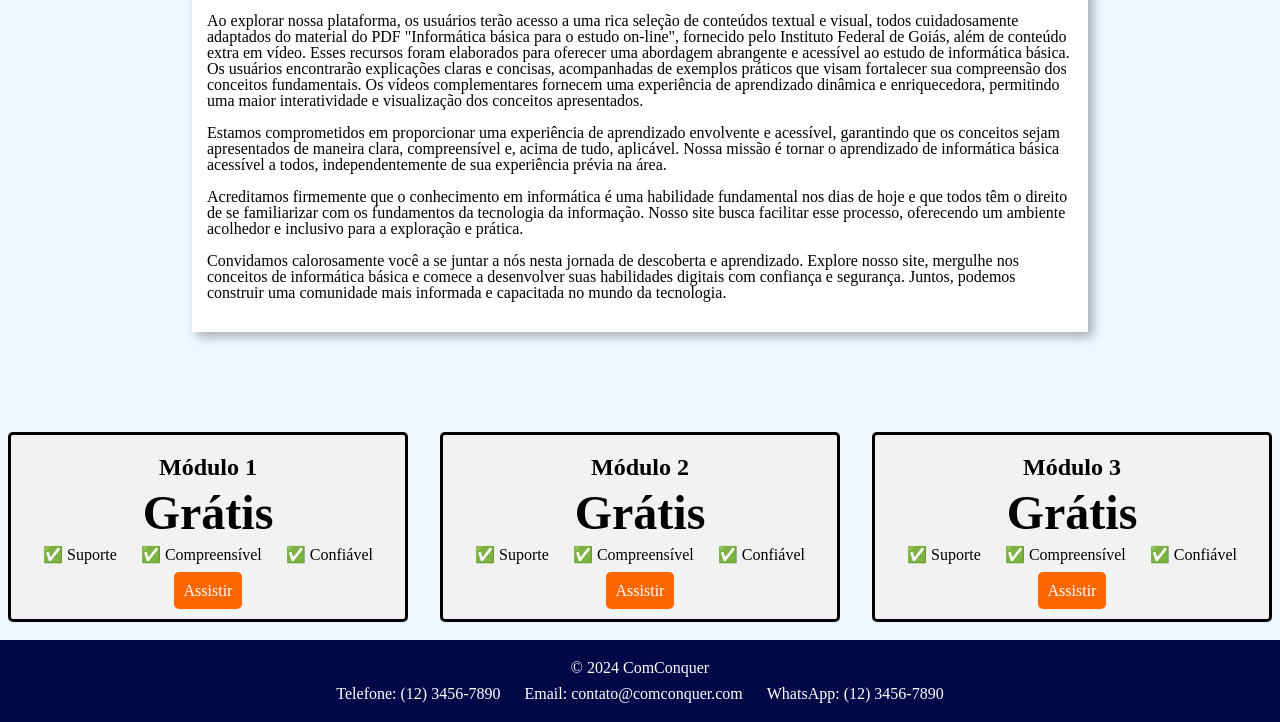
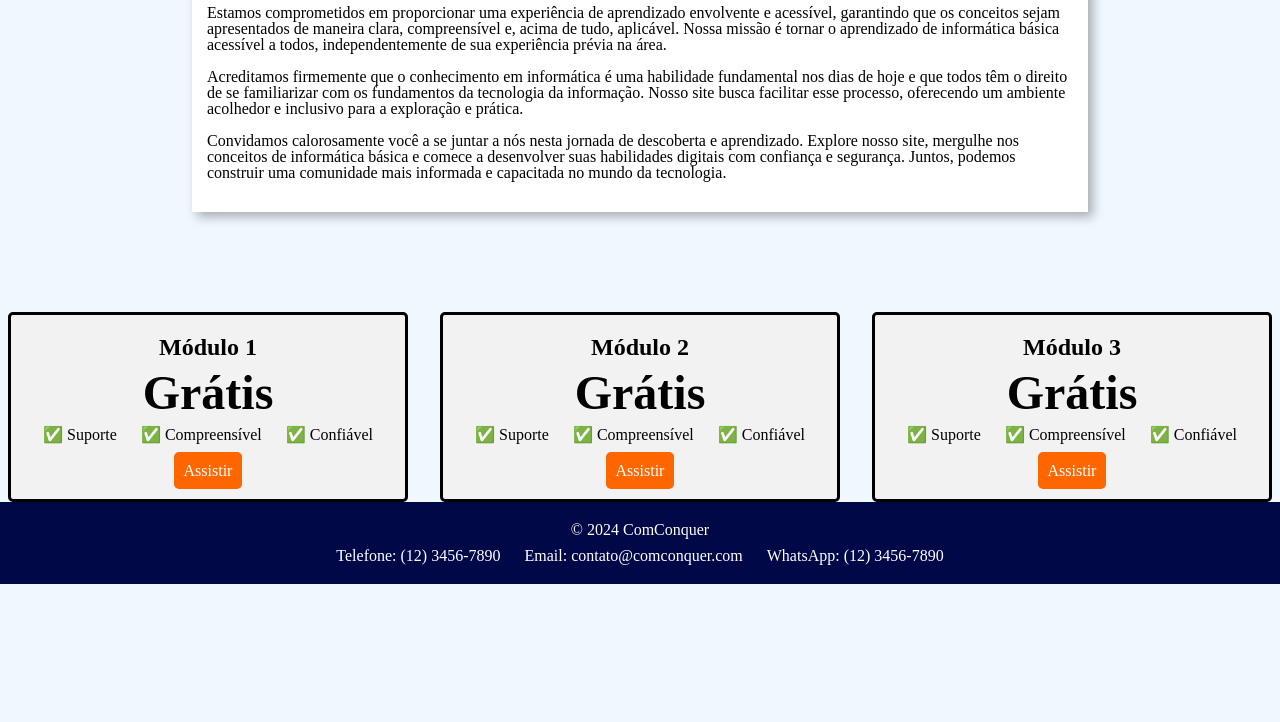
Before and after one commit to Projects-Facisa/ComConquer, a plain HTML site: page templates/index.html in a window 1280 px wide. Shown: the part 403-1125 px from the top of the page. After the commit the page ends 987 px from the top, so only its background shows below. Drawn offline with Linux system fonts and the light colour scheme.

Commit message:
fixed: some features in footer/page content still need repair

```diff
--- a/stylesheet/style.css
+++ b/stylesheet/style.css
@@ -14,11 +14,9 @@
 }
 html,
 body {
+  height: 100% !important;
   line-height: 1;
   background-color: var(--primary-color);
-  min-height: 100vh;
-  position: relative;
-  padding-top: 60px;
 }
 
 .course-container {
@@ -36,7 +34,6 @@ body {
   border: black solid 3px;
   border-radius: 5px;
   text-align: center;
-  margin-bottom: 100px;
 
 }
 
@@ -133,6 +130,10 @@ h1 {
   margin-bottom: 1em;
 }
 
+.page-container {
+  min-height: calc(100vh - 82px);
+}
+
 #contact-container {
   display: flex;
   justify-content: center;
@@ -187,14 +188,11 @@ h1 {
   color: #fff;
   text-align: center;
   padding: 20px;
-  position: absolute;
+  position: relative;
   bottom: 0;
   width: 100%;
 }
 
-.content {
-  padding-bottom: 60px; /* Ajuste conforme a altura do footer */
-}
 
 .contact-info {
   margin-top: 10px;
--- a/templates/index.html
+++ b/templates/index.html
@@ -85,44 +85,46 @@
           mais informada e capacitada no mundo da tecnologia.
         </p>
       </article>
-    </section>
-    <div class="course-container">
-      <div class="course-plan">
-        <div class="course-title">Módulo 1</div>
-        <div class="course-price">Grátis</div>
+      <section class="course-container">
+        <article class="course-plan">
+          <p class="course-title">Módulo 1</p>
+          <p class="course-price">Grátis</p>
           <ul class="course-features">
             <li>✅ Suporte</li>
             <li>✅ Compreensível</li>
             <li>✅ Confiável</li>
           </ul>
           <a href="modulo1.html" class="course-button">Assistir</a>
-      </div>
-      <div class="course-plan">
-        <div class="course-title">Módulo 2</div>
-        <div class="course-price">Grátis</div>
+        </article>
+        <article class="course-plan">
+          <p class="course-title">Módulo 2</p>
+          <p class="course-price">Grátis</p>
           <ul class="course-features">
             <li>✅ Suporte</li>
             <li>✅ Compreensível</li>
             <li>✅ Confiável</li>
           </ul>
           <a href="modulo2.html" class="course-button">Assistir</a>
-      </div>
-      <div class="course-plan">
-        <div class="course-title">Módulo 3</div>
-        <div class="course-price">Grátis</div>
+        </article>
+        <article class="course-plan">
+          <p class="course-title">Módulo 3</p>
+          <p class="course-price">Grátis</p>
           <ul class="course-features">
             <li>✅ Suporte</li>
             <li>✅ Compreensível</li>
             <li>✅ Confiável</li>
           </ul>
           <a href="modulo3.html" class="course-button">Assistir</a>
-      </div>
-    </div>
+        </article>
+      </section>
+    </section>
     <footer class="footer">
       <p>&copy; 2024 ComConquer</p>
       <div class="contact-info">
         <a href="tel:+55123456789">Telefone: (12) 3456-7890</a>
-    <a href="mailto:contato@seudominio.com">Email: contato@comconquer.com</a>
+        <a href="mailto:contato@seudominio.com"
+          >Email: contato@comconquer.com</a
+        >
         <a href="https://wa.me/55123456789">WhatsApp: (12) 3456-7890</a>
       </div>
     </footer>
```
Also changed, not shown: templates/extras.html (+3 -0 lines), templates/modulo1.html (+2 -0 lines). Lines whose indentation alone changed are shown as unchanged.
